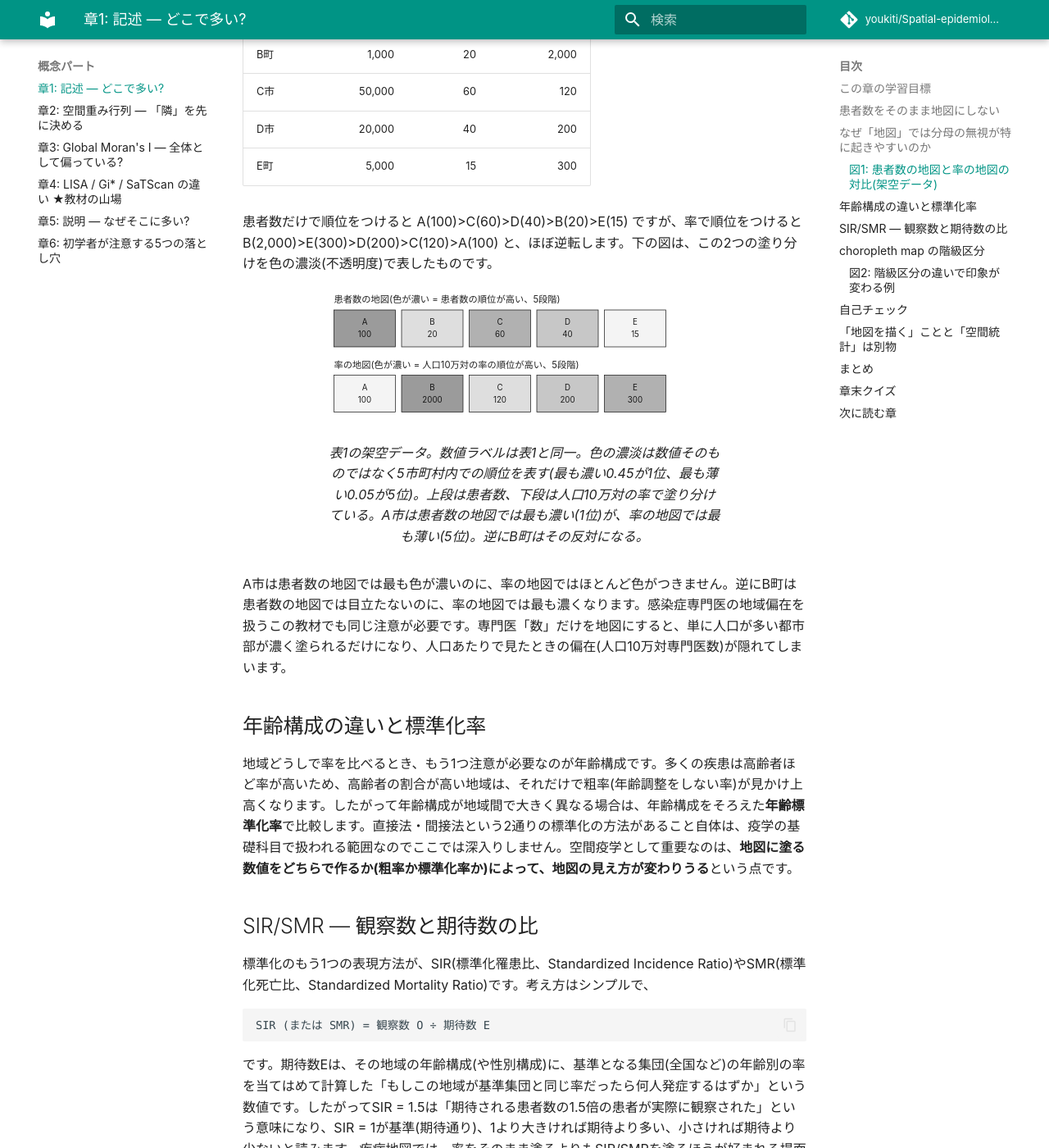
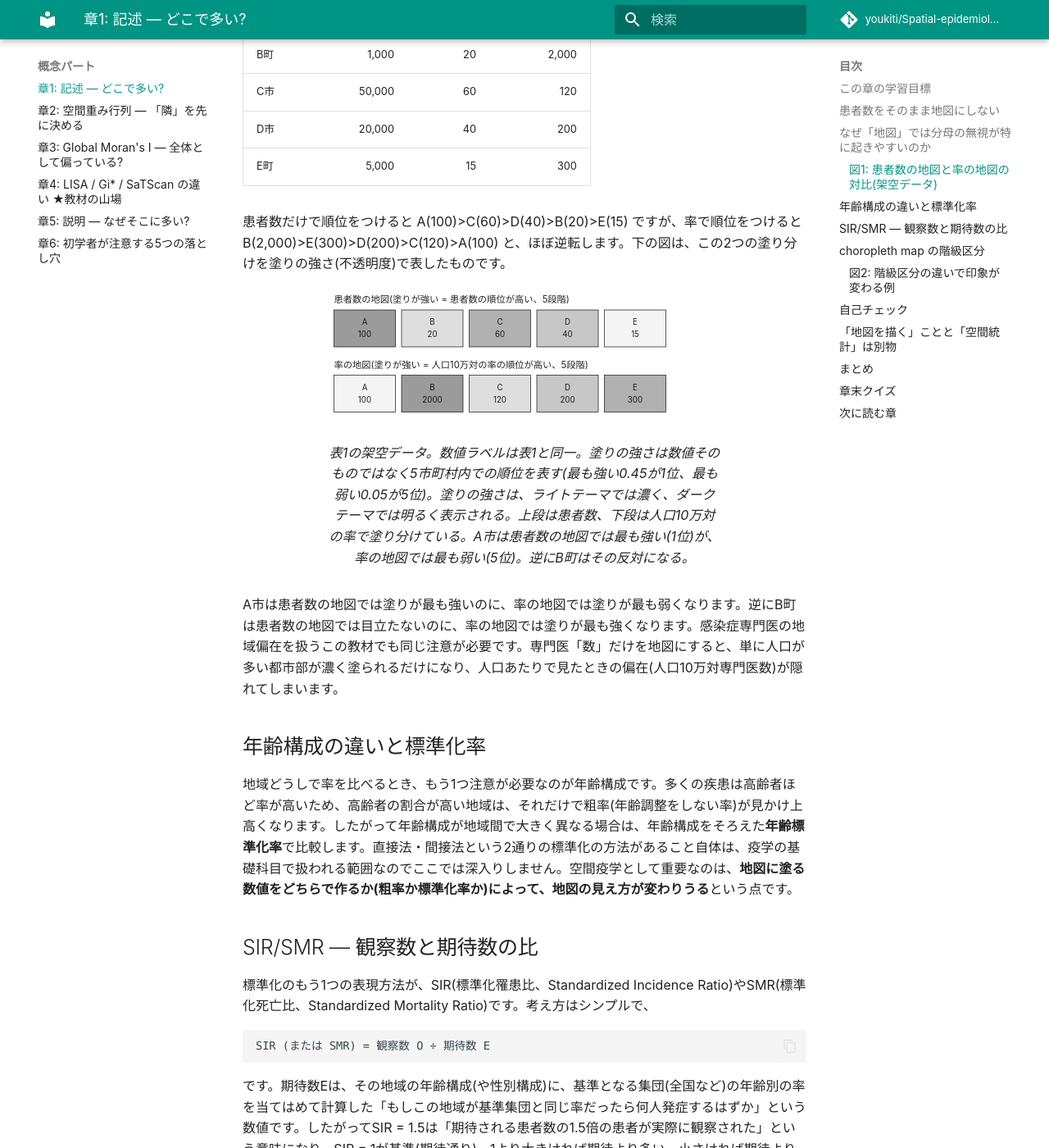
Before and after one commit to youkiti/Spatial-epidemiology-training, an MkDocs documentation site: the page built from docs/concepts/ch1-descriptive.md, in a window 1280 px wide and 1400 px high, scrolled down 1720 px. Shown: the whole window at 82% size. Built offline with MkDocs 1.6.1 and Material for MkDocs 9.7.7, drawn with Linux system fonts in a browser that asks for light colours; comment, search, counter and statistics services are not loaded; some of the changed text lies outside the part shown.

Commit message:
Fix figure defects that only a real browser could catch
Reviewing PR #25 in Chromium surfaced five problems that both
`mkdocs build --strict` and `quiz_lint.py` pass straight through.

- Chapter 5's model-comparison figure rendered at 0x0 and was invisible.
  Material's `.md-typeset figure` is `width: fit-content`, so an SVG with
  no `width` attribute resolves `width:auto` to 100% of a fit-content
  parent and collapses. It was the only figure in the chapter set without
  a figcaption, and a figcaption's text is what gives the other figures a
  width by accident. Give the SVG an explicit `width`, and drop the row
  labels to font-size 13 so they clear the boxes now that they are on
  screen.
- The fills are `currentColor` plus `fill-opacity`, so the dark theme
  inverts them: the highest value renders brightest, not darkest. The
  legends and captions said "色が濃い = 順位が高い", which reads backwards
  in dark mode. Switch the figure-specific wording to the polarity-free
  "塗りが強い/弱い" and state the theme behaviour once per chapter. Prose
  about real-world choropleth maps keeps "濃い" -- that part is correct.
- Chapter 6's MAUP caption ran to x=809 inside a 620-wide viewBox and was
  clipped mid-sentence, losing the zoning-effect conclusion. Remove it;
  the following paragraph already says the same thing.
- Chapter 4 presented the two 3x3 grids as self-contained, but Gi* and
  LISA judge high/low against the map-wide mean. Read literally, the right
  grid's own mean of 10.67 makes its centre High-Low, contradicting the
  text. State that the grids are cut from a low-valued wider map, and that
  the shading is normalised within each grid and is not comparable across
  the two.
- Chapter 3's Moran scatterplot put its Low-High outlier below the axis,
  i.e. in Low-Low, leaving the Low-High quadrant empty. Move it above the
  axis and shift the x-axis label off the point it overlapped.

Verified in Chromium against the built site: the chapter 5 figure now
renders 688x220, no SVG text is clipped in any of the six chapters, both
off-diagonal quadrants hold an outlier, and the axis label overlaps
nothing. All 12 quizzes still grade, gate, and store correctly (81 checks),
13 internal links resolve, and build, lint, and the simulation check stay
at exit 0.

Co-Authored-By: Claude Opus 5 (1M context) <noreply@anthropic.com>

```diff
--- a/docs/concepts/ch1-descriptive.md
+++ b/docs/concepts/ch1-descriptive.md
@@ -51,13 +51,13 @@
 | D市 | 20,000 | 40 | 200 |
 | E町 | 5,000 | 15 | 300 |
 
-患者数だけで順位をつけると A(100)>C(60)>D(40)>B(20)>E(15) ですが、率で順位をつけると B(2,000)>E(300)>D(200)>C(120)>A(100) と、ほぼ逆転します。下の図は、この2つの塗り分けを色の濃淡(不透明度)で表したものです。
+患者数だけで順位をつけると A(100)>C(60)>D(40)>B(20)>E(15) ですが、率で順位をつけると B(2,000)>E(300)>D(200)>C(120)>A(100) と、ほぼ逆転します。下の図は、この2つの塗り分けを塗りの強さ(不透明度)で表したものです。
 
 <figure>
 <svg viewBox="0 0 640 220" role="img" style="max-width:100%;height:auto" aria-labelledby="fig1-title fig1-desc">
 <title id="fig1-title">患者数の地図と人口10万対の率の地図の対比(架空5市町村)</title>
-<desc id="fig1-desc">同じ5市町村を、患者数で塗った場合と人口10万対の率で塗った場合で、色が濃い市町村が入れ替わることを示す図。数値は表1と同じ。</desc>
-<text x="10" y="24" fill="currentColor" font-size="15">患者数の地図(色が濃い = 患者数の順位が高い、5段階)</text>
+<desc id="fig1-desc">同じ5市町村を、患者数で塗った場合と人口10万対の率で塗った場合で、塗りが強い市町村が入れ替わることを示す図。数値は表1と同じ。</desc>
+<text x="10" y="24" fill="currentColor" font-size="15">患者数の地図(塗りが強い = 患者数の順位が高い、5段階)</text>
 <g font-size="13">
 <rect x="10" y="36" width="100" height="60" fill="currentColor" fill-opacity="0.45" stroke="currentColor"/>
 <text x="60" y="60" text-anchor="middle" fill="currentColor">A</text>
@@ -75,7 +75,7 @@
 <text x="500" y="60" text-anchor="middle" fill="currentColor">E</text>
 <text x="500" y="80" text-anchor="middle" fill="currentColor">15</text>
 </g>
-<text x="10" y="130" fill="currentColor" font-size="15">率の地図(色が濃い = 人口10万対の率の順位が高い、5段階)</text>
+<text x="10" y="130" fill="currentColor" font-size="15">率の地図(塗りが強い = 人口10万対の率の順位が高い、5段階)</text>
 <g font-size="13">
 <rect x="10" y="142" width="100" height="60" fill="currentColor" fill-opacity="0.05" stroke="currentColor"/>
 <text x="60" y="166" text-anchor="middle" fill="currentColor">A</text>
@@ -94,10 +94,10 @@
 <text x="500" y="186" text-anchor="middle" fill="currentColor">300</text>
 </g>
 </svg>
-<figcaption>表1の架空データ。数値ラベルは表1と同一。色の濃淡は数値そのものではなく5市町村内での順位を表す(最も濃い0.45が1位、最も薄い0.05が5位)。上段は患者数、下段は人口10万対の率で塗り分けている。A市は患者数の地図では最も濃い(1位)が、率の地図では最も薄い(5位)。逆にB町はその反対になる。</figcaption>
+<figcaption>表1の架空データ。数値ラベルは表1と同一。塗りの強さは数値そのものではなく5市町村内での順位を表す(最も強い0.45が1位、最も弱い0.05が5位)。塗りの強さは、ライトテーマでは濃く、ダークテーマでは明るく表示される。上段は患者数、下段は人口10万対の率で塗り分けている。A市は患者数の地図では最も強い(1位)が、率の地図では最も弱い(5位)。逆にB町はその反対になる。</figcaption>
 </figure>
 
-A市は患者数の地図では最も色が濃いのに、率の地図ではほとんど色がつきません。逆にB町は患者数の地図では目立たないのに、率の地図では最も濃くなります。感染症専門医の地域偏在を扱うこの教材でも同じ注意が必要です。専門医「数」だけを地図にすると、単に人口が多い都市部が濃く塗られるだけになり、人口あたりで見たときの偏在(人口10万対専門医数)が隠れてしまいます。
+A市は患者数の地図では塗りが最も強いのに、率の地図では塗りが最も弱くなります。逆にB町は患者数の地図では目立たないのに、率の地図では塗りが最も強くなります。感染症専門医の地域偏在を扱うこの教材でも同じ注意が必要です。専門医「数」だけを地図にすると、単に人口が多い都市部が濃く塗られるだけになり、人口あたりで見たときの偏在(人口10万対専門医数)が隠れてしまいます。
 
 ## 年齢構成の違いと標準化率
 
@@ -142,7 +142,7 @@ SIR (または SMR) = 観察数 O ÷ 期待数 E
 <figure>
 <svg viewBox="0 0 640 150" role="img" style="max-width:100%;height:auto" aria-labelledby="fig2-title fig2-desc">
 <title id="fig2-title">同じ率データを等間隔と分位で階級区分した場合の塗り分けの違い</title>
-<desc id="fig2-desc">表2の5市町村を、等間隔での3階級と分位での3階級でそれぞれ塗り分けた図。D市とE町の階級(色の濃さ)が、区切り方によって変わることを示す。</desc>
+<desc id="fig2-desc">表2の5市町村を、等間隔での3階級と分位での3階級でそれぞれ塗り分けた図。D市とE町の階級(塗りの強さ)が、区切り方によって変わることを示す。</desc>
 <text x="10" y="20" fill="currentColor" font-size="14">等間隔(A,C,D,Eが同じ「低」、Bだけ「高」)</text>
 <g font-size="12">
 <rect x="10" y="30" width="90" height="40" fill="currentColor" fill-opacity="0.05" stroke="currentColor"/>
@@ -170,7 +170,7 @@ SIR (または SMR) = 観察数 O ÷ 期待数 E
 <text x="455" y="130" text-anchor="middle" fill="currentColor">B 高</text>
 </g>
 </svg>
-<figcaption>表2の架空データ。色の濃淡は割り当てられた階級(低・中・高)を表す(低0.05・中0.25・高0.45)。区切り方(等間隔/分位)だけを変え、元の率の値は変えていない。それでもD市・E町の色が変わる。</figcaption>
+<figcaption>表2の架空データ。塗りの強さは割り当てられた階級(低・中・高)を表す(低0.05・中0.25・高0.45)。区切り方(等間隔/分位)だけを変え、元の率の値は変えていない。それでもD市・E町の塗りの強さが変わる。</figcaption>
 </figure>
 
 したがって、他人が作ったchoropleth mapを見るときは、色の濃淡だけでなく**凡例に示された階級区分の方法と境目の数値**を必ず確認する必要があります。逆に自分で地図を作るときは、階級区分の選び方そのものが結論に影響しうることを踏まえ、複数の区切り方で見え方が大きく変わらないかを確認しておくと安全です。
```
Also changed, not shown: CLAUDE.md (+2 -0 lines), docs/concepts/ch3-global-moran.md (+3 -3 lines), docs/concepts/ch4-lisa-gi-satscan.md (+8 -4 lines), docs/concepts/ch5-explanatory.md (+2 -2 lines), docs/concepts/ch6-pitfalls.md (+1 -2 lines).
